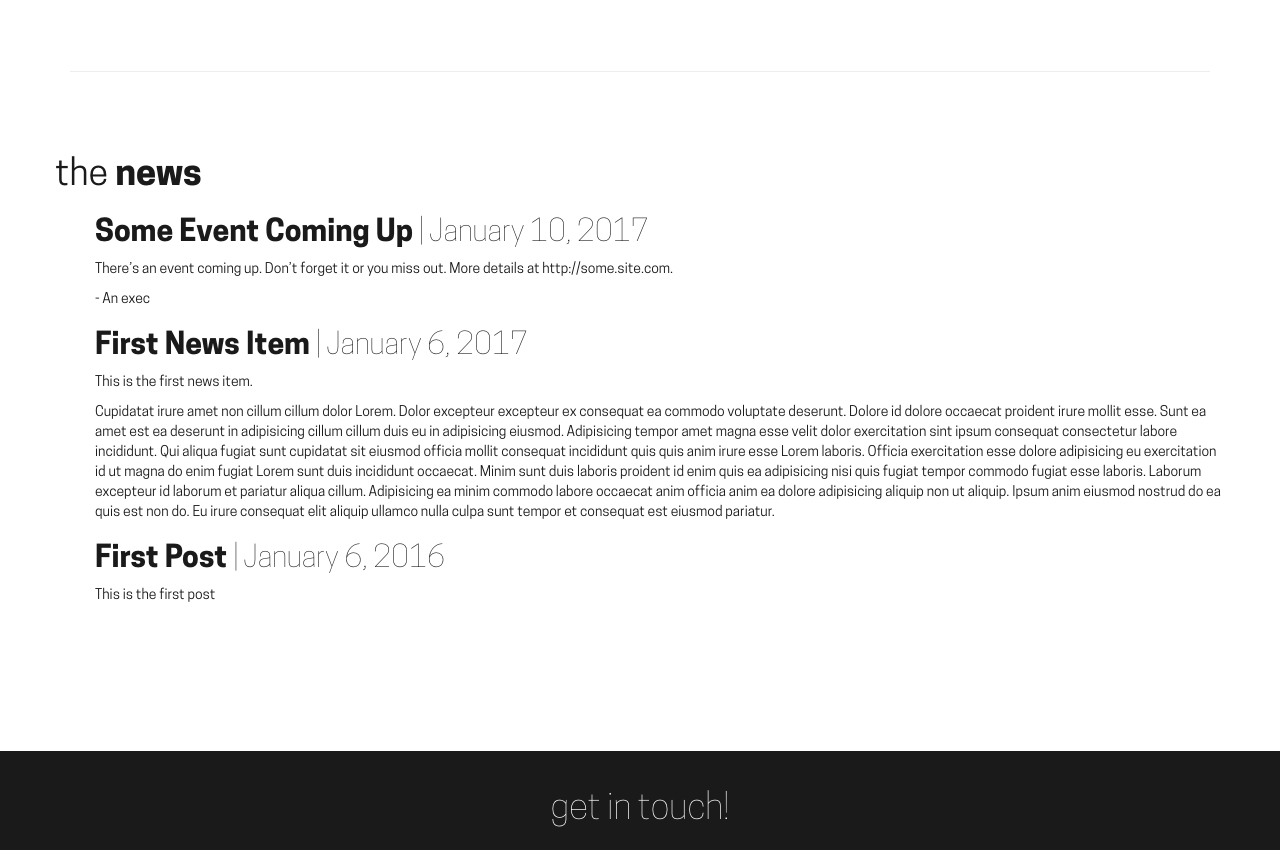
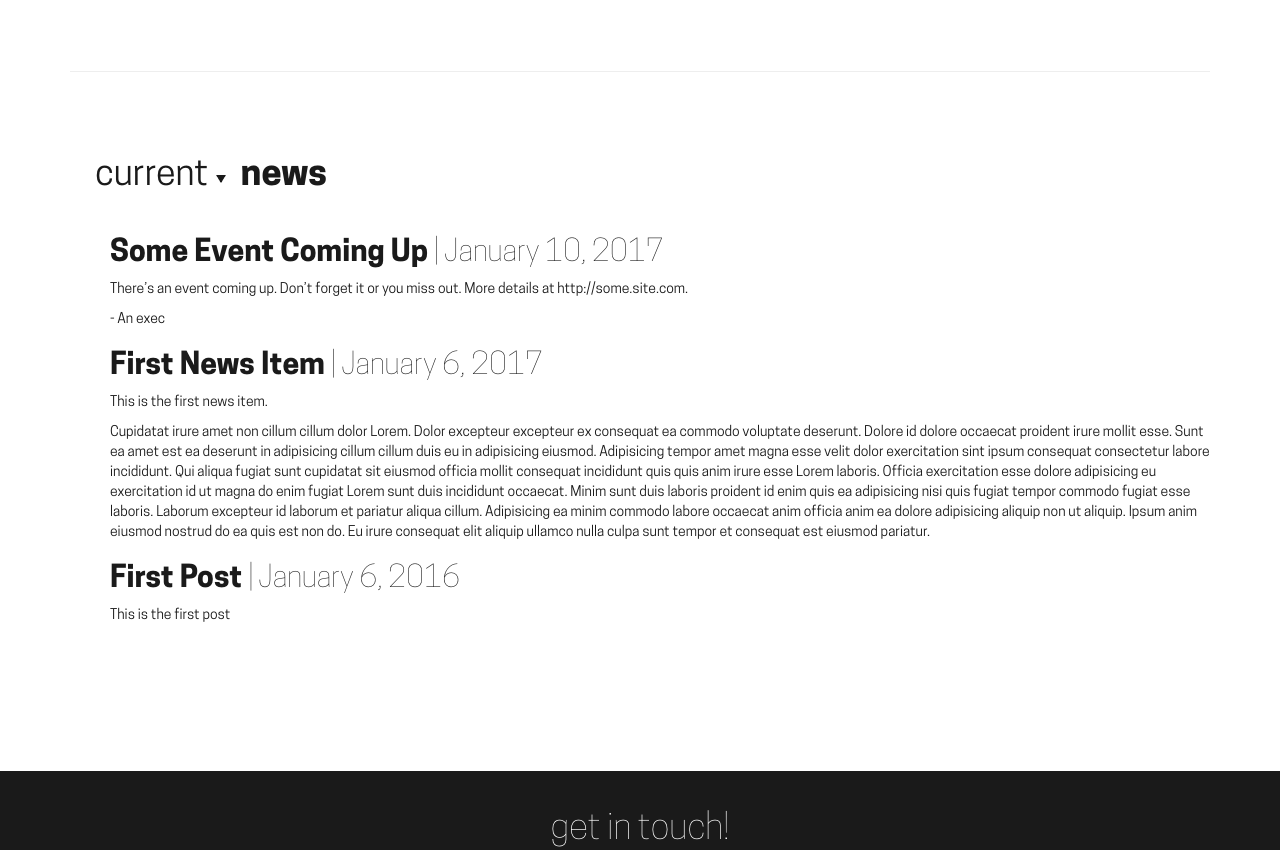
Before and after one commit to sfuco/sfuco-site, a Jekyll site: the page built from index.html, in a window 1280 px wide, cut to the strip 1909-2759 px from the top of the page. Built offline with Jekyll 4.4.1, drawn with Linux system fonts in a browser that asks for light colours.

Commit message:
Add dropdown section title

```diff
--- a/_includes/news.html
+++ b/_includes/news.html
@@ -1,10 +1,21 @@
-<div class="page-title">
-    <h1>
-        the
-        <b>news</b>
-    </h1>
+<div class="dropdown-container">
+    <ul>
+        <li class="dropdown-parent">
+            <h1>
+                current
+                <div class="down-triangle"></div>
+            </h1>
+            <div class="dropdown-submenu">
+                <ul>
+                    <li><a href="">older</a></li>
+                </ul>
+            </div>
+        </li>
+        <li><h1><b>news</b></h1></li>
+    </ul>
 </div>
-<div class="twelve columns">
+
+<div class="col-sm-12">
     <ul>
         {% for news in site.posts %}
         <div class="news-item">
--- a/css/main.css
+++ b/css/main.css
@@ -334,10 +334,72 @@ footer li {
 }
 
 /*
-    Utility classes
+    Structural classes
 ------------------------------------------------*/
-/* Structural */
+/* Components */
+.close-button {
+    font-weight: bold;
+    font-size: 16px;
+    color: rgb(26,26,26);
+    float: right;
+    padding-top: 2.5%;
+    padding-right: 2.5%;
+}
 
+.down-triangle {
+    background-image: url("../img/icons/downTriangle.png");
+    background-size: contain;
+    background-repeat: no-repeat;
+    display: inline-block;
+    width: 10px;
+    height: 10px;
+}
+
+/* Dropdown */
+.dropdown-container {
+    width: 100%;
+}
+
+.dropdown-container li {
+    list-style-type: none;
+    display: inline-block;
+    padding: 0 12px 0 0;
+}
+
+.dropdown-parent {
+    position: relative;
+}
+
+.dropdown-parent:hover > .dropdown-submenu {
+    opacity: 1;
+}
+
+.dropdown-submenu {
+    position: absolute;
+    top: 100%;
+    left: 0;
+    width: 100%;
+    background-color: rgba(26,26,26,0.9);
+    opacity: 0;
+    transition:opacity linear 0.15s;
+}
+
+.dropdown-submenu ul {
+    padding: 0;
+    text-align: center;
+}
+
+.dropdown-submenu li {
+    display: block;
+}
+
+.dropdown-submenu li a{
+    color: white;
+    font-size: 24px; /* Based on h1 size of 36px */
+}
+
+
+/* Flex Container */
 .flex-container {
     display: -webkit-flex;
     display: flex;
@@ -352,6 +414,18 @@ footer li {
     margin: 10px;
 }
 
+/* Loading Screen */
+.loading-screen {
+    position: fixed;
+    left: 0px;
+    top: 0px;
+    width: 100%;
+    height: 100%;
+    z-index: 9999;
+    background: url('../img/animations/logo_animation.gif') 50% 50% no-repeat rgb(249,249,249);
+}
+
+/* Modal Overlay (Lightbox) */
 .modal-overlay {
     background-color: rgba(26,26,26,0.9);
     display: none;
@@ -374,46 +448,11 @@ footer li {
     margin-left: auto;
 }
 
-.close-button {
-    font-weight: bold;
-    font-size: 16px;
-    color: rgb(26,26,26);
-    float: right;
-    padding-top: 2.5%;
-    padding-right: 2.5%;
-}
-
 .overlay {
     width: 100%;
     height: 100%;
 }
 
-.loading-screen {
-    position: fixed;
-    left: 0px;
-    top: 0px;
-    width: 100%;
-    height: 100%;
-    z-index: 9999;
-    background: url('../img/animations/logo_animation.gif') 50% 50% no-repeat rgb(249,249,249);
-}
-
-/* Styling */
-.bg-black {
-    background-color: black;
-}
-
-.bg-blue {
-    background-color: blue;
-}
-
-.bg-red {
-    background-color: red;
-}
-
-.bg-white {
-    background-color: white;
-}
 
 /*
     Event-driven Classes
```
Also changed, not shown: img/icons/downTriangle.png (added).
